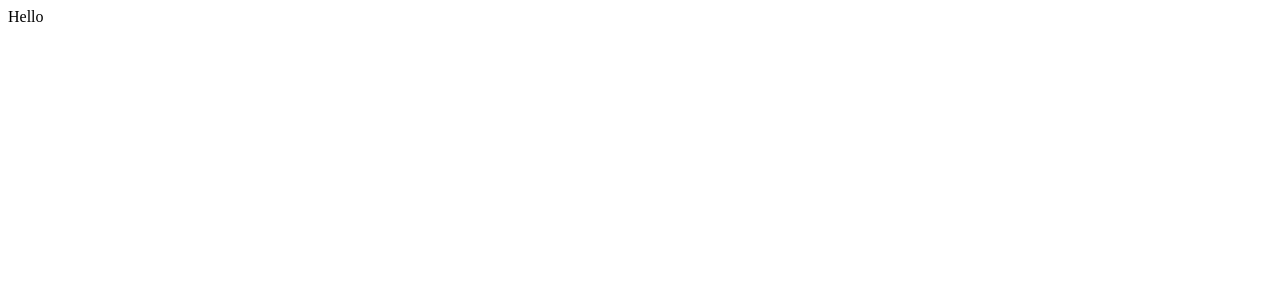
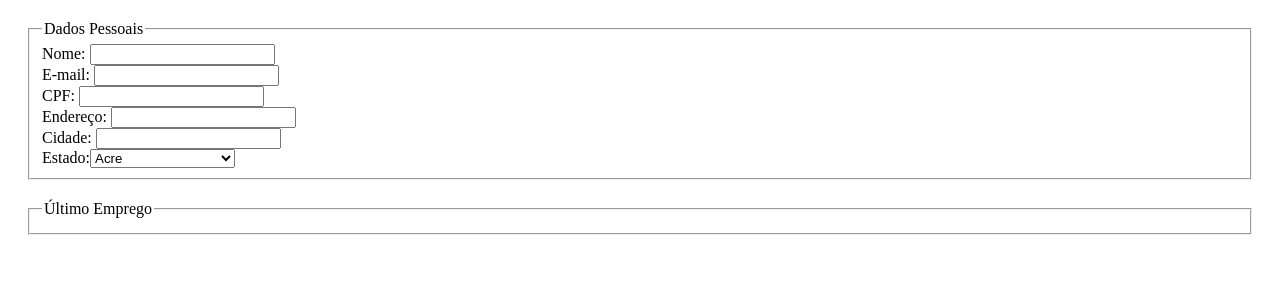
Before and after one commit to vanriwerson/trybe-exercises, a React (Create React App) app in the folder 02front-end/bloco-11-componentes-com-estado-eventos-e-formularios-com-react/dia-2-formularios-no-react/my-form-2.0/: page / in a window 1280 px wide. Shown: the top 300 px of the page. Built offline with nearby package versions, Linux system fonts and the light colour scheme.

Commit message:
Form de dados pessoais finalizado

```diff
--- /dev/null
+++ b/02front-end/bloco-11-componentes-com-estado-eventos-e-formularios-com-react/dia-2-formularios-no-react/my-form-2.0/src/App.css
@@ -0,0 +1,5 @@
+.form fieldset {
+  display: flex;
+  flex-direction: column;
+  margin: 20px;
+}
--- a/02front-end/bloco-11-componentes-com-estado-eventos-e-formularios-com-react/dia-2-formularios-no-react/my-form-2.0/src/App.js
+++ b/02front-end/bloco-11-componentes-com-estado-eventos-e-formularios-com-react/dia-2-formularios-no-react/my-form-2.0/src/App.js
@@ -1,9 +1,71 @@
 import React, { Component } from 'react';
+import './App.css';
 
 class App extends Component{
   render() {
     return(
-      <form>Hello</form>
+      <form className="form">
+        <fieldset>
+          <legend>Dados Pessoais</legend>
+          <label htmlFor="nome">
+            Nome: <input type="text" name="nome" maxLength={40} required={true} ></input>
+          </label>
+
+          <label htmlFor="email">
+            E-mail: <input type="text" name="email" maxLength={50} required={true} ></input>
+          </label>
+
+          <label htmlFor="cpf">
+            CPF: <input type="text" name="cpf" maxLength={11} required={true} ></input>
+          </label>
+
+          <label htmlFor="endereco">
+            Endereço: <input type="text" name="endereco" maxLength={200} required={true} ></input>
+          </label>
+
+          <label htmlFor="cidade">
+            Cidade: <input type="text" name="cidade" maxLength={28} required={true} ></input>
+          </label>
+
+          {/* select com os estados brasileiros: https://gist.github.com/quagliato/9282728 */}
+          <label htmlFor="estado">
+            Estado:
+            <select id="estado" name="estado">
+              <option value="AC">Acre</option>
+              <option value="AL">Alagoas</option>
+              <option value="AP">Amapá</option>
+              <option value="AM">Amazonas</option>
+              <option value="BA">Bahia</option>
+              <option value="CE">Ceará</option>
+              <option value="DF">Distrito Federal</option>
+              <option value="ES">Espírito Santo</option>
+              <option value="GO">Goiás</option>
+              <option value="MA">Maranhão</option>
+              <option value="MT">Mato Grosso</option>
+              <option value="MS">Mato Grosso do Sul</option>
+              <option value="MG">Minas Gerais</option>
+              <option value="PA">Pará</option>
+              <option value="PB">Paraíba</option>
+              <option value="PR">Paraná</option>
+              <option value="PE">Pernambuco</option>
+              <option value="PI">Piauí</option>
+              <option value="RJ">Rio de Janeiro</option>
+              <option value="RN">Rio Grande do Norte</option>
+              <option value="RS">Rio Grande do Sul</option>
+              <option value="RO">Rondônia</option>
+              <option value="RR">Roraima</option>
+              <option value="SC">Santa Catarina</option>
+              <option value="SP">São Paulo</option>
+              <option value="SE">Sergipe</option>
+              <option value="TO">Tocantins</option>
+            </select>
+          </label>
+        </fieldset>
+        <fieldset>
+          <legend>Último Emprego</legend>
+
+        </fieldset>
+      </form>
     );
   }
 }
```
